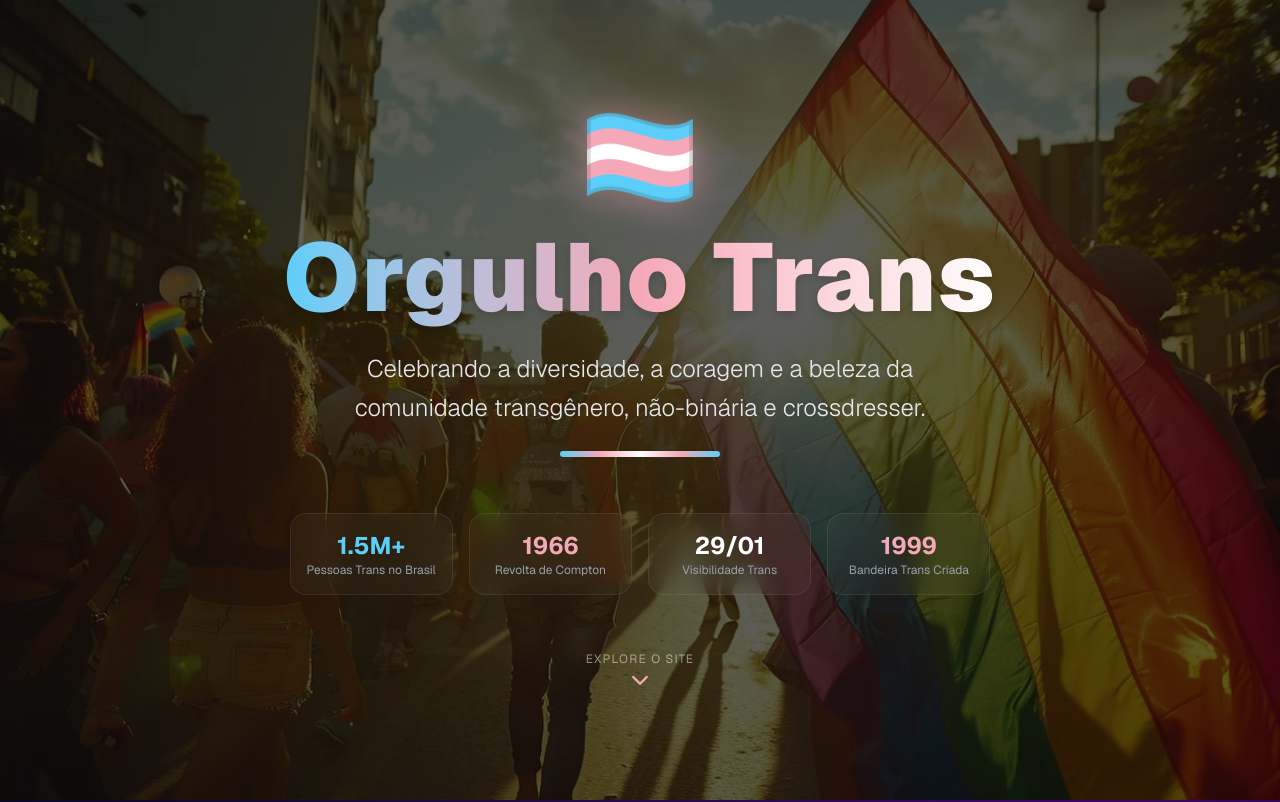
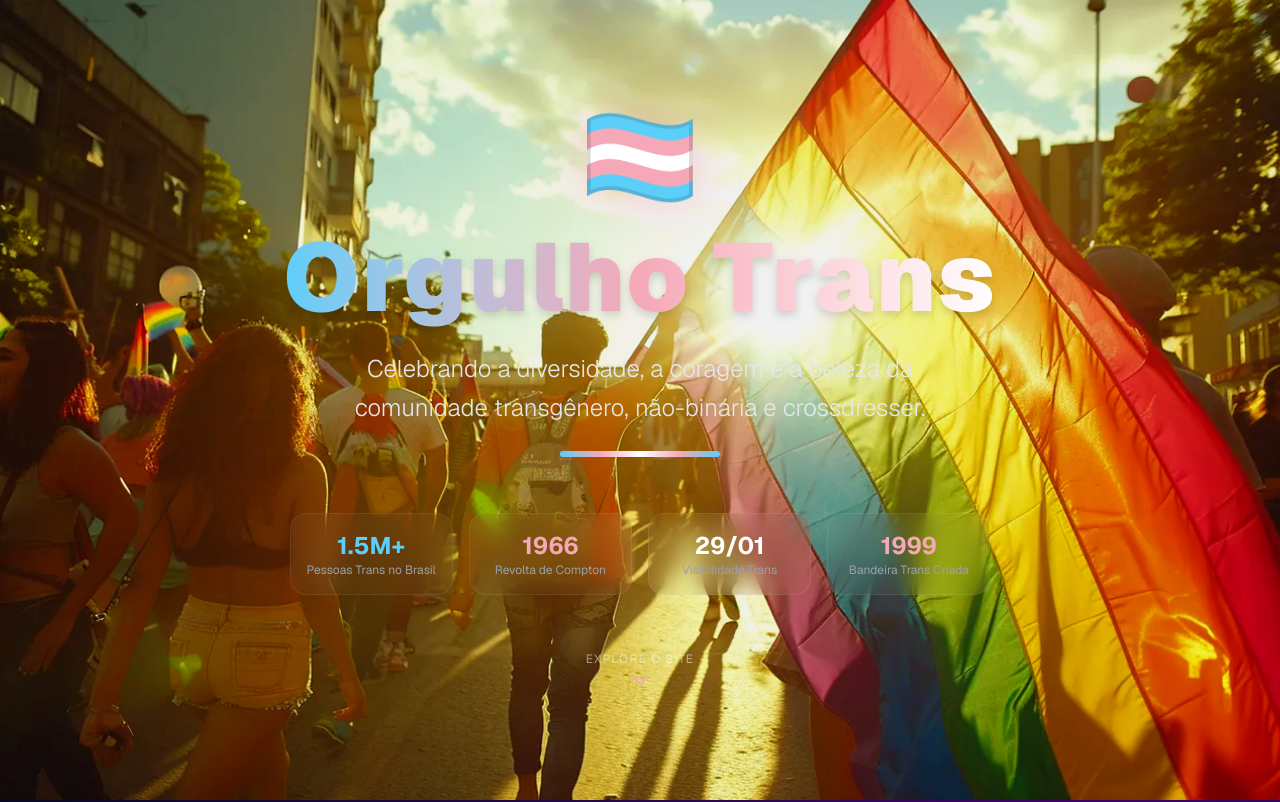
Before and after one commit to pombagiras/alexiamelusine.com, a plain HTML site: page pride/index.html in a window 1280 px wide. Shown: the top 802 px of the page. Drawn offline with nearby package versions, Linux system fonts and the light colour scheme.

Commit message:
style: make hero cover background images bright and vivid by default

```diff
--- a/pride/style.css
+++ b/pride/style.css
@@ -306,22 +306,22 @@ body {
     width: 100%;
     height: 100%;
     object-fit: cover;
-    filter: brightness(0.2) contrast(1.1) grayscale(0.85);
+    filter: brightness(0.85) contrast(1.05) saturate(1.1);
     transition: filter 1.2s cubic-bezier(0.16, 1, 0.3, 1), transform 1.2s cubic-bezier(0.16, 1, 0.3, 1);
 }
 
 .hero-cover:hover .main-cover-img {
-    filter: brightness(0.55) contrast(1) grayscale(0);
+    filter: brightness(1.0) contrast(1.1) saturate(1.2);
     transform: scale(1.03);
 }
 
 .hover-overlay {
-    background-color: rgba(9, 9, 11, 0.65);
+    background-color: rgba(9, 9, 11, 0.2);
     transition: background-color 1.2s cubic-bezier(0.16, 1, 0.3, 1);
 }
 
 .hero-cover:hover .hover-overlay {
-    background-color: rgba(9, 9, 11, 0.35);
+    background-color: rgba(9, 9, 11, 0.05);
 }
 
 /* Accordion Layout & Transitions */
```
